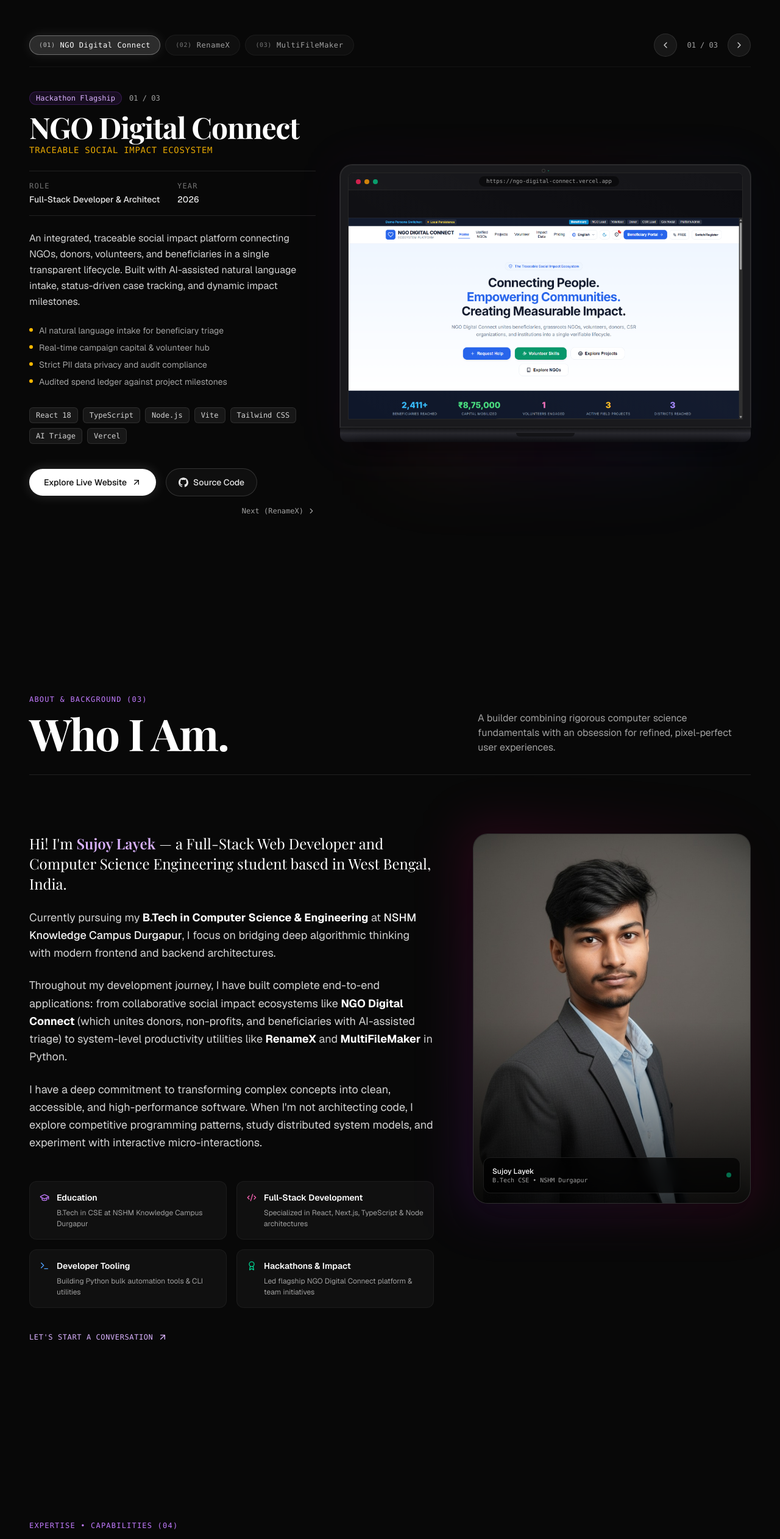
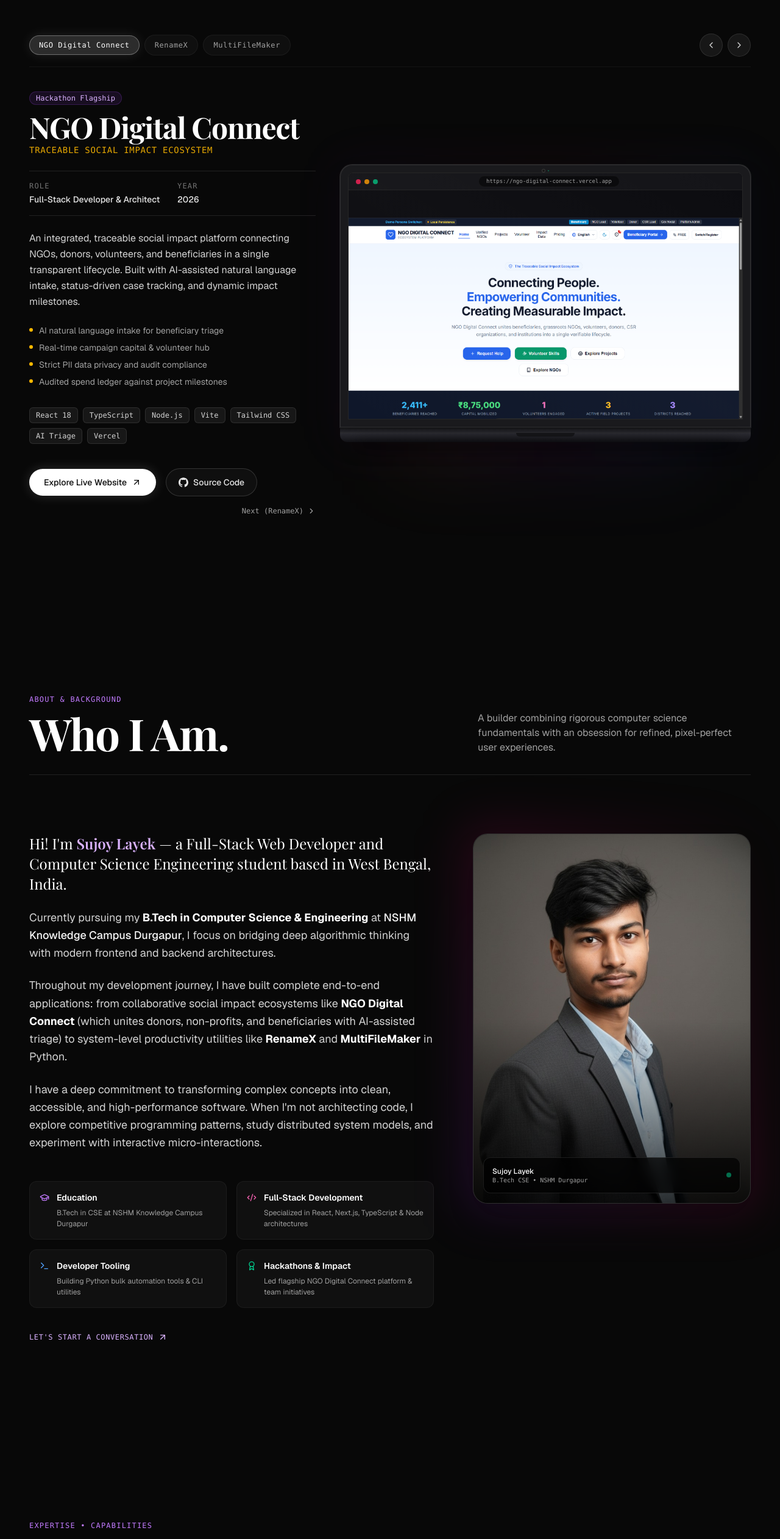
Before and after one commit to sujoylayek2006/Portfolio-web, a Next.js app: page / in a window 1280 px wide. Shown: the part 1270-3794 px from the top of the page at 61% size. Built offline with nearby package versions, Linux system fonts and the light colour scheme.

Commit message:
style: remove all 01, 02, 03 numbers and section index labels

```diff
--- a/src/components/sections/About.tsx
+++ b/src/components/sections/About.tsx
@@ -42,7 +42,7 @@ export default function About() {
       <div className="flex flex-col md:flex-row md:items-end justify-between mb-16 md:mb-24 border-b border-white/10 pb-8">
         <div>
           <span className="text-xs font-mono uppercase tracking-widest text-purple-400">
-            About &amp; Background (03)
+            About &amp; Background
           </span>
           <h2 className="font-serif text-4xl sm:text-6xl md:text-7xl font-bold tracking-tight text-white mt-2">
             Who I Am.
--- a/src/components/sections/Contact.tsx
+++ b/src/components/sections/Contact.tsx
@@ -151,7 +151,7 @@ export default function Contact() {
       <div className="flex flex-col md:flex-row md:items-end justify-between mb-16 md:mb-24 border-b border-white/10 pb-8">
         <div>
           <span className="text-xs font-mono uppercase tracking-widest text-purple-400">
-            Let&apos;s Connect (06)
+            Let&apos;s Connect
           </span>
           <h2 className="font-serif text-4xl sm:text-6xl md:text-7xl font-bold tracking-tight text-white mt-2">
             Get in Touch.
--- a/src/components/sections/ProjectShowcase.tsx
+++ b/src/components/sections/ProjectShowcase.tsx
@@ -110,8 +110,7 @@ export default function ProjectShowcase() {
                     transition={{ type: "spring", stiffness: 380, damping: 30 }}
                   />
                 )}
-                <span className="relative z-10 flex items-center space-x-2">
-                  <span className="text-[10px] opacity-70">({proj.index})</span>
+                <span className="relative z-10 flex items-center">
                   <span>{proj.title}</span>
                 </span>
               </button>
@@ -128,9 +127,6 @@ export default function ProjectShowcase() {
           >
             <ChevronLeft className="w-4 h-4" />
           </button>
-          <span className="text-xs font-mono text-neutral-400 px-2 select-none">
-            {activeProject.index} / 03
-          </span>
           <button
             onClick={() => paginate(1)}
             aria-label="Next project slide"
@@ -161,7 +157,6 @@ export default function ProjectShowcase() {
                 >
                   {activeProject.category}
                 </span>
-                <span>{activeProject.index} / 03</span>
               </div>
 
               <h3 className="font-serif text-3xl sm:text-5xl font-bold text-white tracking-tight">
--- a/src/components/sections/Skills.tsx
+++ b/src/components/sections/Skills.tsx
@@ -22,7 +22,7 @@ export default function Skills() {
       <div className="flex flex-col md:flex-row md:items-end justify-between mb-16 md:mb-24 border-b border-white/10 pb-8">
         <div>
           <span className="text-xs font-mono uppercase tracking-widest text-purple-400">
-            Expertise &bull; Capabilities (04)
+            Expertise &bull; Capabilities
           </span>
           <h2 className="font-serif text-4xl sm:text-6xl md:text-7xl font-bold tracking-tight text-white mt-2">
             Technical Stack.
```
Also changed, not shown: 1 other file (tests, documents, lock files or other folders).
